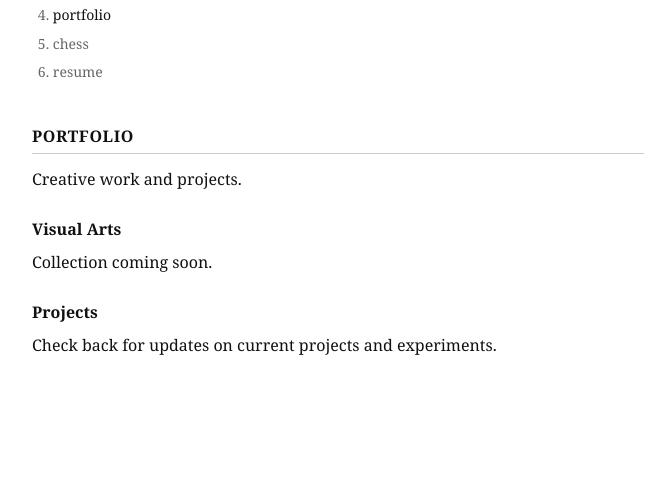
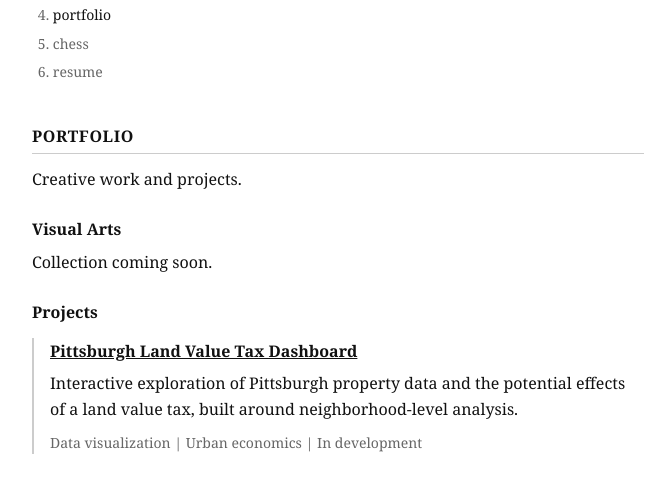
Before and after one commit to coleguidrey2/coleguidrey, a plain HTML site: page portfolio.html in a window 1280 px wide. Shown: the part 176-666 px from the top of the page, without its empty margins (302-958 px from the left). Drawn offline with Linux system fonts and the light colour scheme.

Commit message:
LVT pitt

```diff
--- a/portfolio.html
+++ b/portfolio.html
@@ -35,7 +35,11 @@
 
       <div class="section">
         <h3 class="section-title">Projects</h3>
-        <p>Check back for updates on current projects and experiments.</p>
+        <article class="project-card">
+          <h4><a href="pittsburgh-lvt-dashboard-frozen/index.html">Pittsburgh Land Value Tax Dashboard</a></h4>
+          <p>Interactive exploration of Pittsburgh property data and the potential effects of a land value tax, built around neighborhood-level analysis.</p>
+          <p class="project-meta">Data visualization | Urban economics | In development</p>
+        </article>
       </div>
     </main>
   </div>
--- a/style.css
+++ b/style.css
@@ -75,6 +75,28 @@ blockquote, .quote {
 
 .muted { color: #666; }
 .small { font-size: 0.875rem; }
+
+.project-card {
+  border-left: 2px solid #ccc;
+  padding-left: 1rem;
+  margin: 0.75rem 0 1rem;
+}
+
+.project-card h4 {
+  font-size: 1rem;
+  margin-bottom: 0.35rem;
+}
+
+.project-card h4 a {
+  color: #111;
+}
+
+.project-card p { margin-bottom: 0.5rem; }
+
+.project-meta {
+  color: #666;
+  font-size: 0.875rem;
+}
 
 /* Compact chess card (top-right float) */
 .chess-card--compact {
```
Also changed, not shown: index.html (+5 -0 lines).
